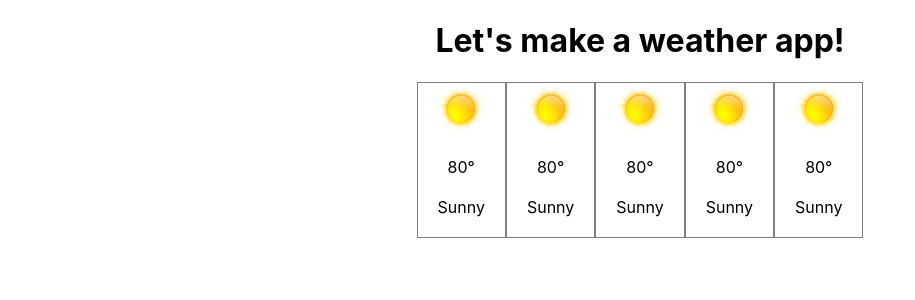
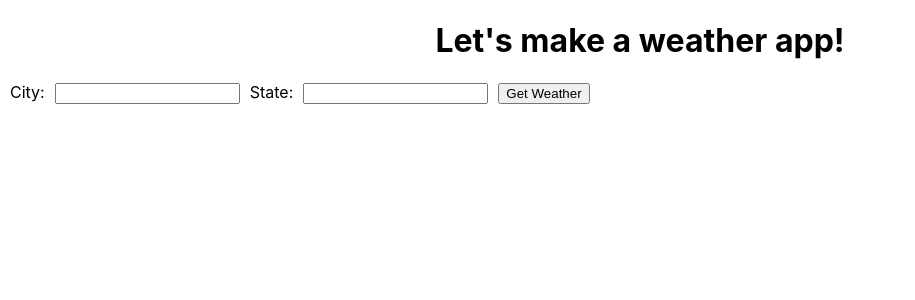
Before and after one commit to neotamoe/learn-react, a React (Create React App) app in the folder weather-app/: page / in a window 1280 px wide. Shown: the top 300 px of the page, without its empty margins (0-915 px from the left). Built offline with nearby package versions, Linux system fonts and the light colour scheme.

Commit message:
starting to put together form, added open weather map api key but gitignored

```diff
--- a/weather-app/src/App.css
+++ b/weather-app/src/App.css
@@ -18,3 +18,15 @@
 img {
   width: 50px;
 }
+
+.lineup {
+  display: inline-block;
+}
+
+input, button {
+  margin-left: 10px;
+}
+
+span {
+  margin-left: 10px;
+}
--- a/weather-app/src/App.js
+++ b/weather-app/src/App.js
@@ -1,12 +1,26 @@
 import React, { Component } from 'react';
 import './App.css';
 import Day from './components/day';
+import Input from './components/input';
+import Button from './components/button';
 
 class App extends Component {
+  state = {
+    city: null,
+    state: null,
+    showDays: false,
+  }
+
   render() {
     return (
       <div className="App">
-          <h1 class="header">Let's make a weather app!</h1>
+          <h1 className="header">Let's make a weather app!</h1>
+          <form>
+            <Input labelName="City" />
+            <Input labelName="State" />
+            <Button type="submit" buttonText="Get Weather"></Button>
+          </form>
+          {this.showDays ?
             <div className="days">
               <Day></Day>
               <Day></Day>
@@ -14,6 +28,7 @@ class App extends Component {
               <Day></Day>
               <Day></Day>
             </div>
+          : null }
       </div>
     );
   }
--- /dev/null
+++ b/weather-app/src/components/button.js
@@ -0,0 +1,19 @@
+import React from 'react';
+
+const button = (props) => {
+
+    const handleSubmit = (e) => {
+        e.preventDefault();
+        console.log('The button was clicked.');
+        console.log(document.getElementById('City').value);
+    }
+
+
+    return (
+        <button type={props.type} onClick={handleSubmit}>
+            {props.buttonText}
+        </button>
+    )
+};
+
+export default button;
--- /dev/null
+++ b/weather-app/src/components/input.js
@@ -0,0 +1,13 @@
+import React from 'react';
+
+const input = (props) => {
+
+    return (
+        <div className="lineup">
+            <span>{props.labelName}:</span>
+            <input type="text" id={props.labelName}/>
+        </div>
+    );
+}
+
+export default input;
```
Also changed, not shown: 1 other file (tests, documents, lock files or other folders). Lines whose indentation alone changed are shown as unchanged.
